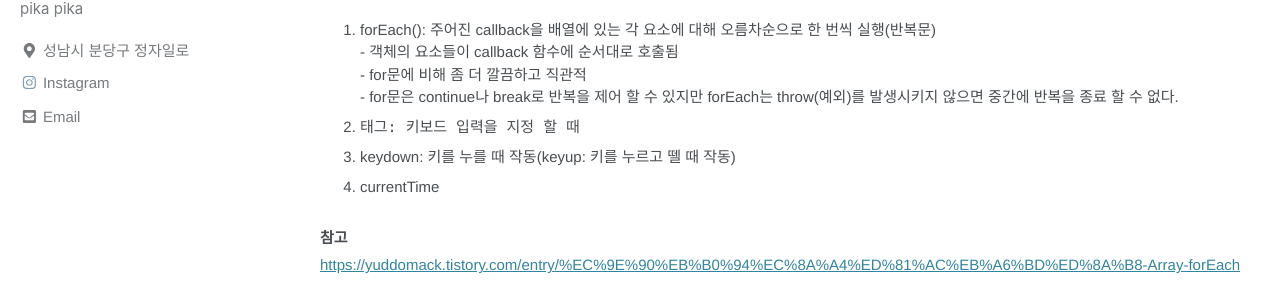
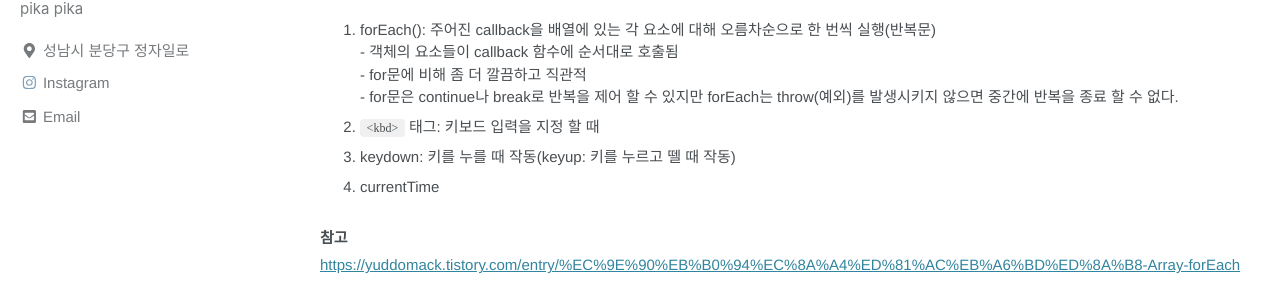
Before and after one commit to ha0ha0/ha0ha0.github.io, a Jekyll site: the page built from _posts/2019-11-19-post-5.md, in a window 1280 px wide and 1400 px high, scrolled down 995 px. Shown: the part 141-447 px from the top of the window. Built offline with Jekyll 4.4.1, drawn with Linux system fonts in a browser that asks for light colours; cached includes are drawn as plain includes; nearby versions of some CDN libraries; some web fonts are replaced.

Commit message:
css modify(fonts)

```diff
--- a/_posts/2019-11-19-post-5.md
+++ b/_posts/2019-11-19-post-5.md
@@ -51,7 +51,7 @@
     - 객체의 요소들이 callback 함수에 순서대로 호출됨<br>
     - for문에 비해 좀 더 깔끔하고 직관적<br>
     - for문은 continue나 break로 반복을 제어 할 수 있지만 forEach는 throw(예외)를 발생시키지 않으면 중간에 반복을 종료 할 수 없다.<br>
-  2. <kbd> 태그: 키보드 입력을 지정 할 때<br>
+  2. `<kbd>` 태그: 키보드 입력을 지정 할 때<br>
   3. keydown: 키를 누를 때 작동(keyup: 키를 누르고 뗄 때 작동)<br>
   4. currentTime
 
--- a/_sass/minimal-mistakes/_base.scss
+++ b/_sass/minimal-mistakes/_base.scss
@@ -168,8 +168,13 @@
   padding-top: 0.1rem;
   padding-bottom: 0.1rem;
   font-size: 0.8em;
-  background: $code-background-color;
+  /*background: $code-background-color;*/
   border-radius: $border-radius;
+  padding-left:0.3rem;
+  padding-right:0.3rem;
+  background:#f0f0f0;
+  font-family: "Noto Sans KR";
+
 
   &:before,
   &:after {
--- a/assets/css/main.scss
+++ b/assets/css/main.scss
@@ -57,10 +57,3 @@
   padding-left: 20px;
   font-style: normal
 }
-.etc_box{
-  padding:10px;
-  background-color:#aaa;
-}
-.etc_box a{
-  margin-right:20px;
-}
```
